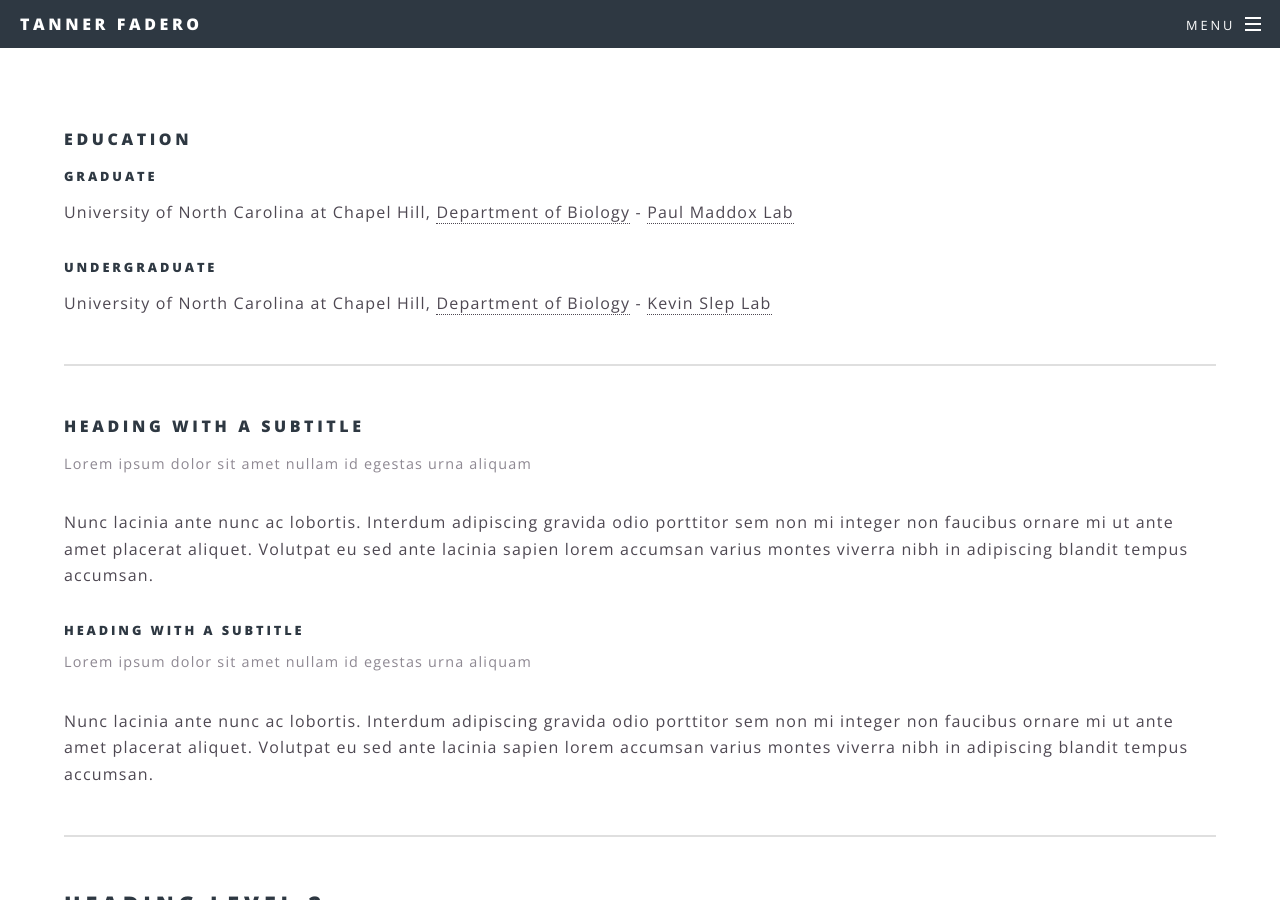
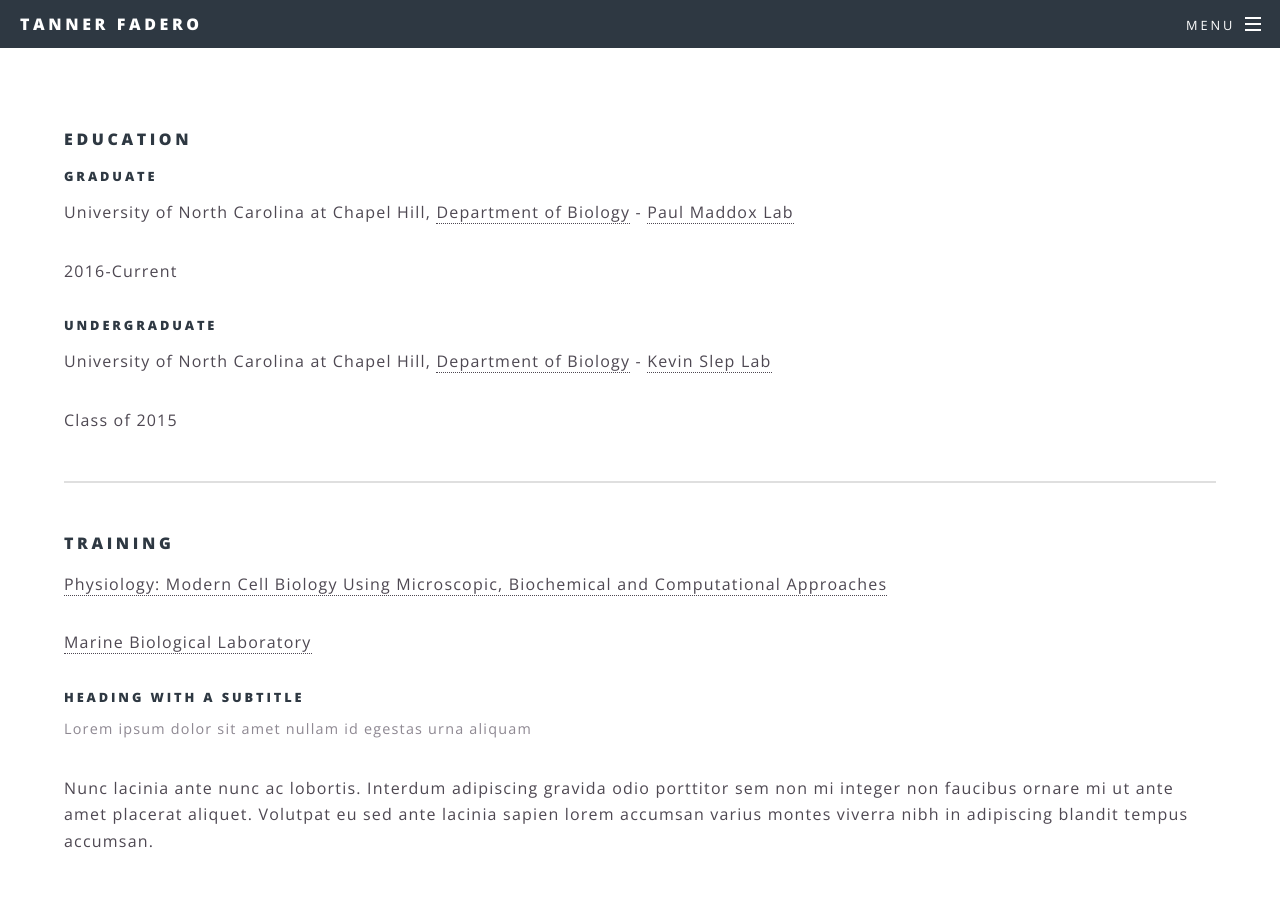
Before and after one commit to fadero/fadero.github.io, a Jekyll site: the page built from About Me.html, in a window 1280 px wide and 900 px high, scrolled down 362 px. Built offline with Jekyll 4.4.1, drawn with Linux system fonts in a browser that asks for light colours.

Commit message:
Update About Me.html

```diff
--- a/About Me.html
+++ b/About Me.html
@@ -6,14 +6,15 @@
 				<h4>Education</h4>
 				<h5>Graduate</h5>
 					<p>University of North Carolina at Chapel Hill, <a href="https://bio.unc.edu">Department of Biology</a> - <a href="http://labs.bio.unc.edu/Maddox/Site/Welcome.html">Paul Maddox Lab</a>
+					<p>2016-Current</p>
 				<h5>Undergraduate</h5>
 					<p>University of North Carolina at Chapel Hill, <a href="https://bio.unc.edu">Department of Biology</a> - <a href="http://www.sleplab.org">Kevin Slep Lab</a>
+					<p>Class of 2015</p>
 				<hr />
-				<header>
-					<h4>Heading with a Subtitle</h4>
-					<p>Lorem ipsum dolor sit amet nullam id egestas urna aliquam</p>
-				</header>
-				<p>Nunc lacinia ante nunc ac lobortis. Interdum adipiscing gravida odio porttitor sem non mi integer non faucibus ornare mi ut ante amet placerat aliquet. Volutpat eu sed ante lacinia sapien lorem accumsan varius montes viverra nibh in adipiscing blandit tempus accumsan.</p>
+
+				<h4>Training</h4>
+					<p><a href="https://www.mbl.edu/education/courses/physiology-modern-cell-biology/">Physiology: Modern Cell Biology Using Microscopic, Biochemical and Computational Approaches</a></p>
+					<p><a href="https://www.mbl.edu">Marine Biological Laboratory</a></p>
 				<header>
 					<h5>Heading with a Subtitle</h5>
 					<p>Lorem ipsum dolor sit amet nullam id egestas urna aliquam</p>
```
